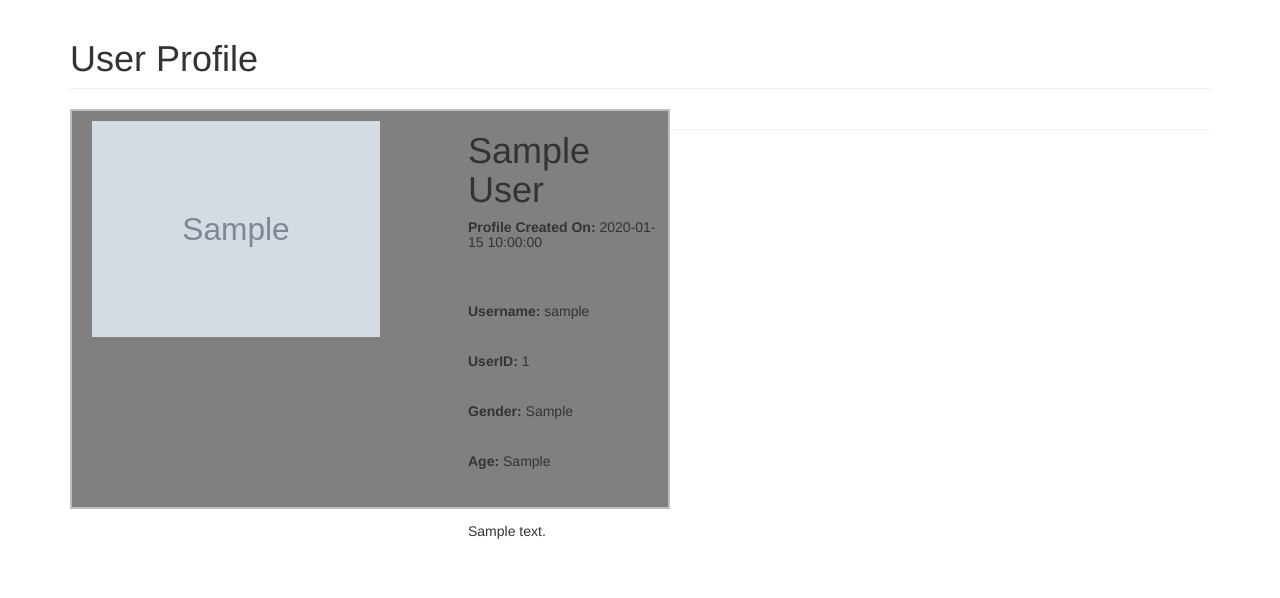
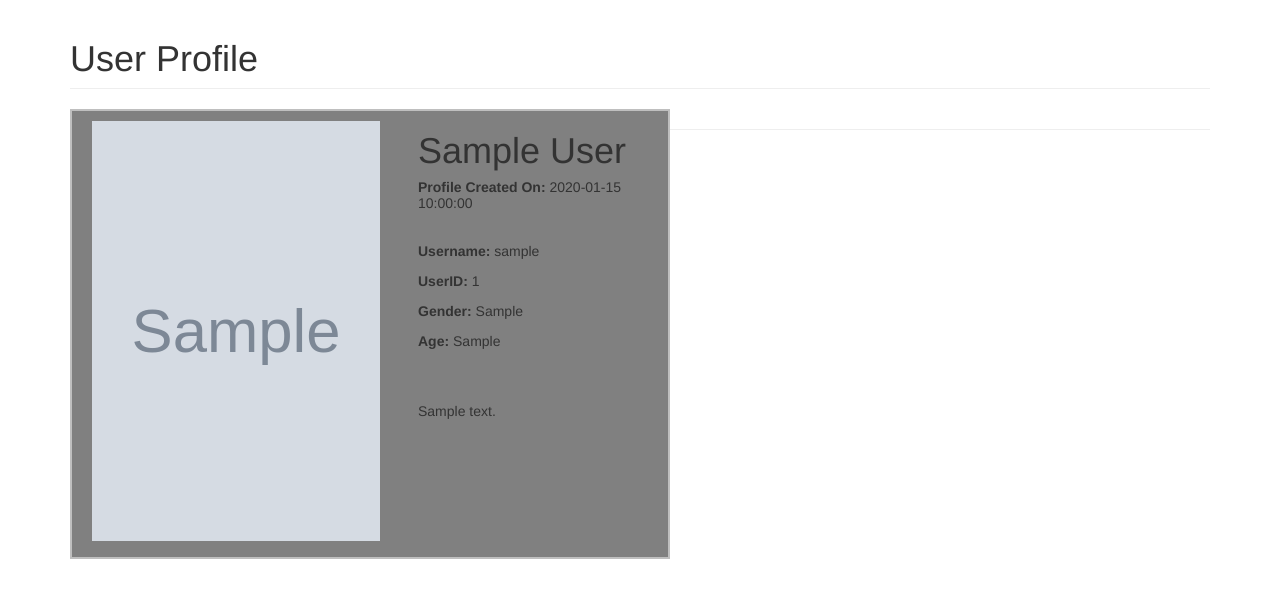
Before and after one commit to GeorgiaPickersgill/info3180-project1, a Flask app: page /profile/1 in a window 1280 px wide. Shown: the part 51-649 px from the top of the page. Run offline with Flask 2, Linux system fonts and the light colour scheme; tables that the repository leaves empty hold one stand-in row (values such as "Sample post"); grey boxes marked "Sample" are stand-in pictures; some libraries are stand-ins or nearby versions.

Commit message:
lack appropriate styling

```diff
--- a/app/static/css/profile.css
+++ b/app/static/css/profile.css
@@ -16,10 +16,10 @@ body
 }
 
 
-.main-container #pic
+#main-container .pic
     {
         width: 50%;
-        height:100%;
+        height:420px;
         margin: 10px;
         padding-left:10px;
         float:left;
@@ -28,21 +28,22 @@ body
     }
 
 
-.main-container .info-container
+#main-container .info-container
     {
 
-        width:200px;
-        height: 400px;
+        width:250px;
+        height: auto;
         float:right;
         position: relative;
         right: 0;
         margin: auto;
     }
 
-.main-container{
+#main-container{
     border: solid 2px #bfbfbf;
     background-color: grey;
     position: absolute;
     width: 600px;
-    height: 400px;
+    height: 450px;
+    overflow: auto;
 }
--- a/app/templates/personalprofile.html
+++ b/app/templates/personalprofile.html
@@ -8,17 +8,17 @@
 {% block main%}
 <h1 class="page-header">User Profile</h1>
 {% include 'flash_messages.html' %}
-<div class="main-container">
+<div id="main-container">
     <div>
-        <img id = "pic" src = "/static/uploads/{{ user['image'] }}"/>
+        <img class = "pic" src = "/static/uploads/{{ user['image'] }}"/>
     </div>
 
     <div class="info-container">
     <h1>{{ user.first_name }} {{user.last_name}}</h1>
-    <h5><b>Profile Created On:</b> {{user.created_on}}</h5><br><br>
-    <p><b>Username:</b> {{user.username}}</p><br>
-    <p><b>UserID:</b> {{user.userid}}</p><br>
-    <p><b>Gender:</b> {{user.gender}}</p><br>
+    <h5><b>Profile Created On:</b> {{user.created_on}}</h5><br>
+    <p><b>Username:</b> {{user.username}}</p>
+    <p><b>UserID:</b> {{user.userid}}</p>
+    <p><b>Gender:</b> {{user.gender}}</p>
     <p><b>Age:</b> {{user.age}}</p><br><br>
     <p id="about" class="separator">{{user['biography']}}</p>
     </div>
```
Also changed, not shown: 1 other file.
